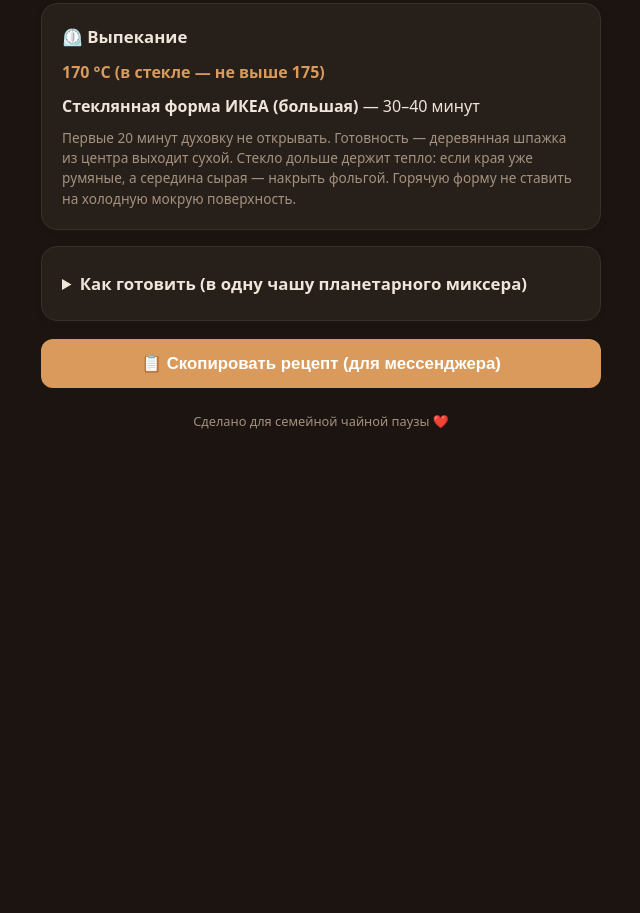
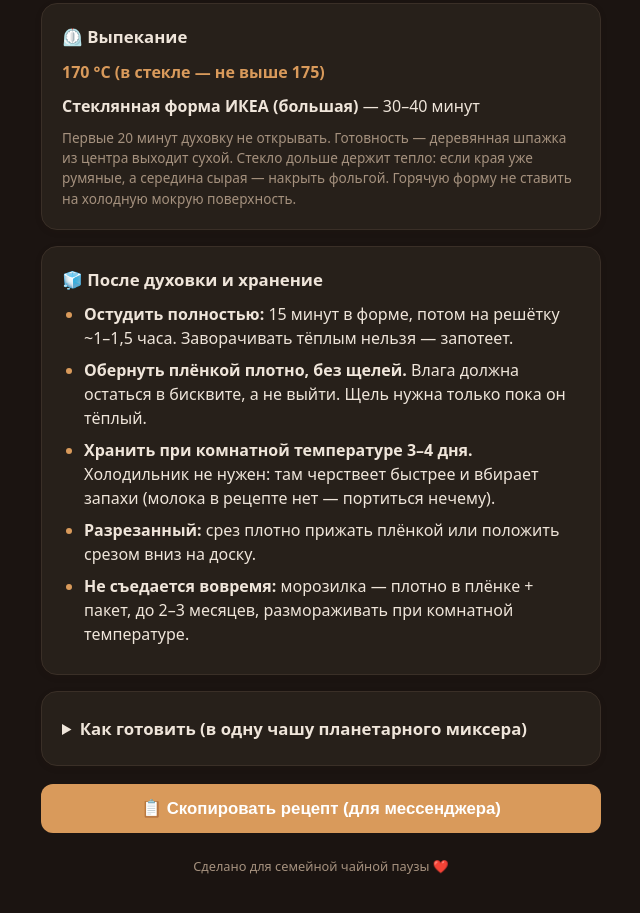
Before and after one commit to devsergeev/biskvit-calculator, a plain HTML site: page index.html in a window 1280 px wide. Shown: the part 913-1826 px from the top of the page, without its empty margins (319-959 px from the left). Before the commit the page ends 1404 px from the top, so only its background shows below. Drawn offline with Linux system fonts and the light colour scheme.

Commit message:
Блок после выпекания и хранения: остывание, плёнка без щели, хранение при комнатной температуре

```diff
--- a/index.html
+++ b/index.html
@@ -159,6 +159,9 @@
   .steps { margin-top: 10px; padding-left: 24px; }
   .steps li { margin-bottom: 8px; }
   .steps li::marker { font-weight: 600; color: var(--accent); }
+  .store { margin-top: 10px; padding-left: 22px; }
+  .store li { margin-bottom: 8px; }
+  .store li::marker { color: var(--accent); }
 
   #copyBtn {
     display: block;
@@ -219,6 +222,17 @@
     <div class="temp">170 °C (в стекле — не выше 175)</div>
     <div id="bakeOptions"></div>
     <div class="warn">Первые 20 минут духовку не открывать. Готовность — деревянная шпажка из центра выходит сухой. Стекло дольше держит тепло: если края уже румяные, а середина сырая — накрыть фольгой. Горячую форму не ставить на холодную мокрую поверхность.</div>
+  </div>
+
+  <div class="card bake">
+    <h3>🧊 После духовки и хранение</h3>
+    <ul class="store">
+      <li><b>Остудить полностью:</b> 15 минут в форме, потом на решётку ~1–1,5 часа. Заворачивать тёплым нельзя — запотеет.</li>
+      <li><b>Обернуть плёнкой плотно, без щелей.</b> Влага должна остаться в бисквите, а не выйти. Щель нужна только пока он тёплый.</li>
+      <li><b>Хранить при комнатной температуре 3–4 дня.</b> Холодильник не нужен: там черствеет быстрее и вбирает запахи (молока в рецепте нет — портиться нечему).</li>
+      <li><b>Разрезанный:</b> срез плотно прижать плёнкой или положить срезом вниз на доску.</li>
+      <li><b>Не съедается вовремя:</b> морозилка — плотно в плёнке + пакет, до 2–3 месяцев, размораживать при комнатной температуре.</li>
+    </ul>
   </div>
 
   <div class="card">
@@ -387,7 +401,8 @@ document.getElementById("copyBtn").addEventListener("click", function () {
   lines.push("");
   var g = bakeGuide(r.batter / 1000);
   lines.push("Печь при 170 °C в большой стеклянной форме — " + g + ".");
-  lines.push("Первые 20 мин не открывать, шпажка из центра — сухая. Остудить 15 мин в форме.");
+  lines.push("Первые 20 мин не открывать, шпажка из центра — сухая. Остудить 15 мин в форме, потом полностью (~час).");
+  lines.push("Хранение: плотно обернуть плёнкой БЕЗ щели, комнатная температура 3–4 дня, холодильник не нужен.");
   lines.push("Подавать: пломбир «Куул Клевер» + банан кружочками 🍦🍌");
   var text = lines.join("\n");
 
```
